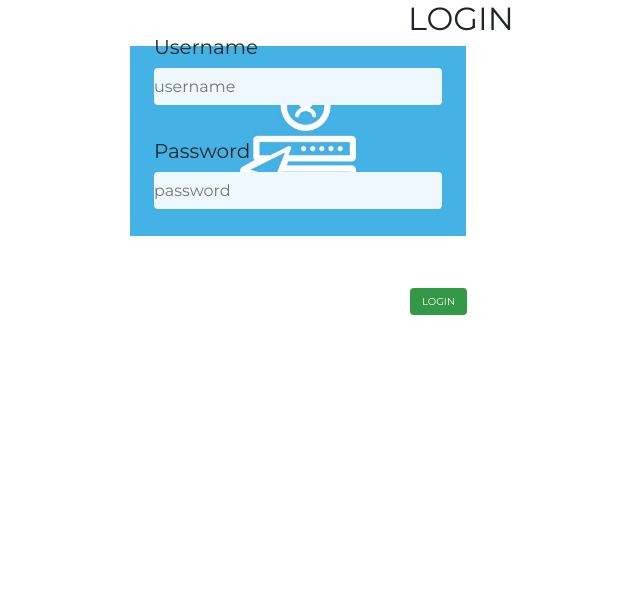
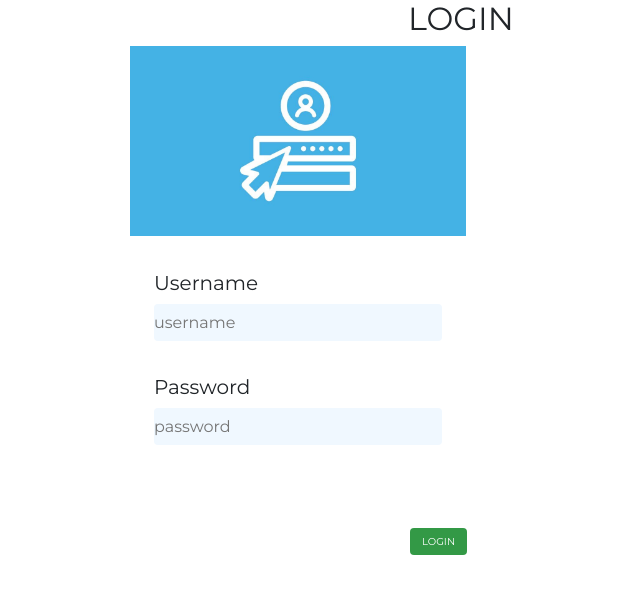
Before and after one commit to cs19b017iittp/Food_Organizer_Webapp, a React (Create React App) app in the folder Frontend/: page /loginpage in a window 1280 px wide. Shown: the top 594 px of the page, without its empty margins (342-982 px from the left). Built offline with nearby package versions, Linux system fonts and the light colour scheme.

Commit message:
small change

```diff
--- a/Frontend/src/components/loginPage/loginNew.jsx
+++ b/Frontend/src/components/loginPage/loginNew.jsx
@@ -28,7 +28,7 @@ var x="";
                 <div className="image">
                     <img src={loginimg} alt="image" />
                 </div>
-                <div className="form">
+                <div className="form-login">
                     <div className="form-group">
                         <label htmlFor="Username">Username</label>
 
--- a/Frontend/src/components/loginPage/style.css
+++ b/Frontend/src/components/loginPage/style.css
@@ -61,7 +61,7 @@ label {
     box-shadow: 0px 0px 12px 0.8px;
   }  */
 
-.form {
+.form-login {
   margin-top: 2em;
   display: flex;
   flex-direction: column;
```
